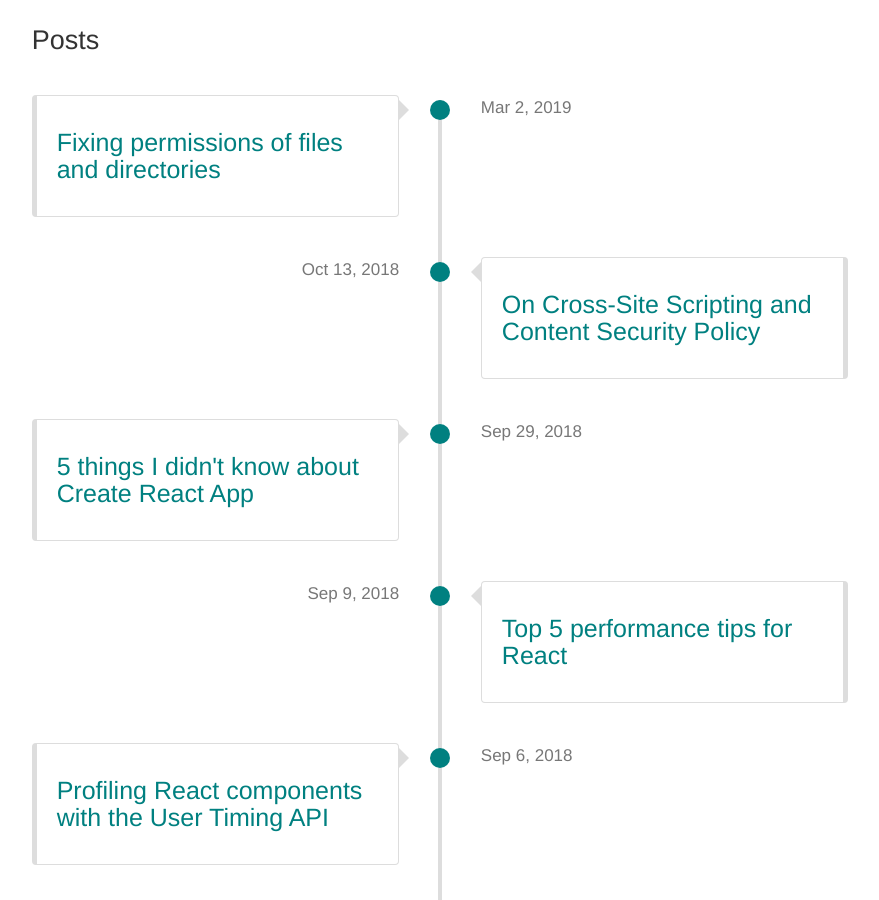
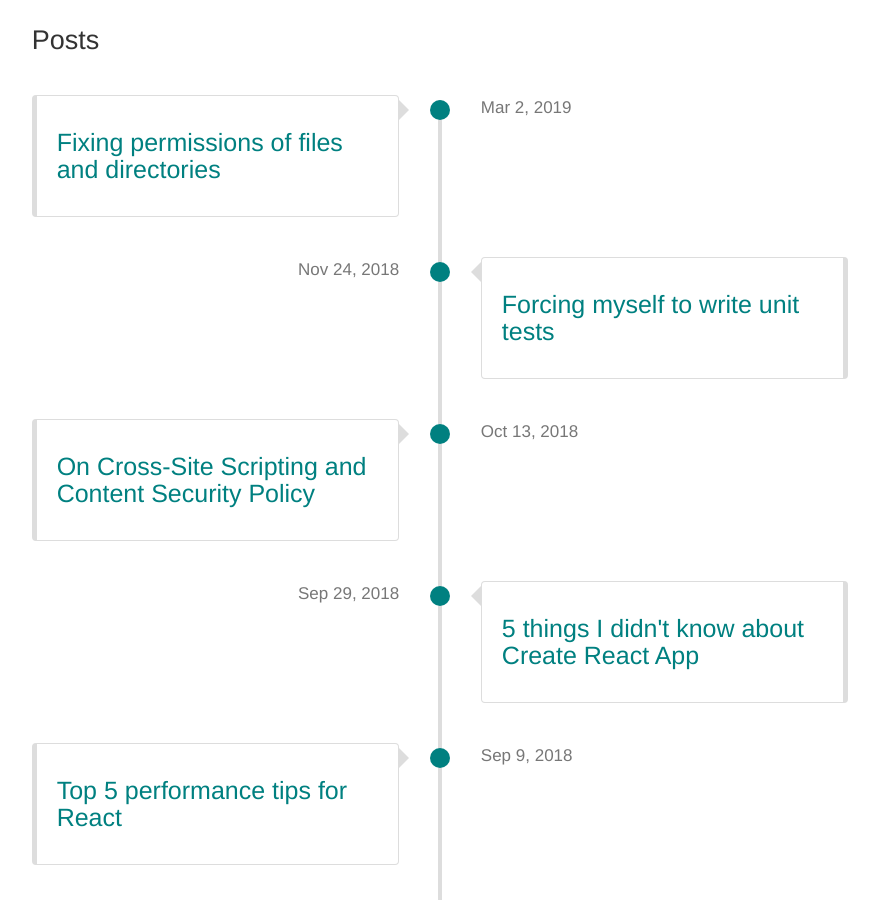
Before and after one commit to groundberry/groundberry.github.io, a Jekyll site: the page built from index.html, in a window 1280 px wide and 900 px high, scrolled down 589 px. Shown: the whole window, without its empty margins (200-1079 px from the left). Built offline with Jekyll 4.4.1, drawn with Linux system fonts in a browser that asks for light colours; part of the change alters nothing that is shown.

Commit message:
Add article "Forcing myself to write unit tests"

```diff
--- a/_posts/2018-11-24-forcing-myself-to-write-unit-tests.md
+++ b/_posts/2018-11-24-forcing-myself-to-write-unit-tests.md
@@ -3,7 +3,7 @@ layout: post
 title: "Forcing myself to write unit tests"
 date: 2018-11-24
 categories: development
-published: false
+canonical: https://www.telerik.com/blogs/forcing-myself-to-write-unit-tests
 ---
 
 > Tests are like vegetables. They're really good for other people.
```
